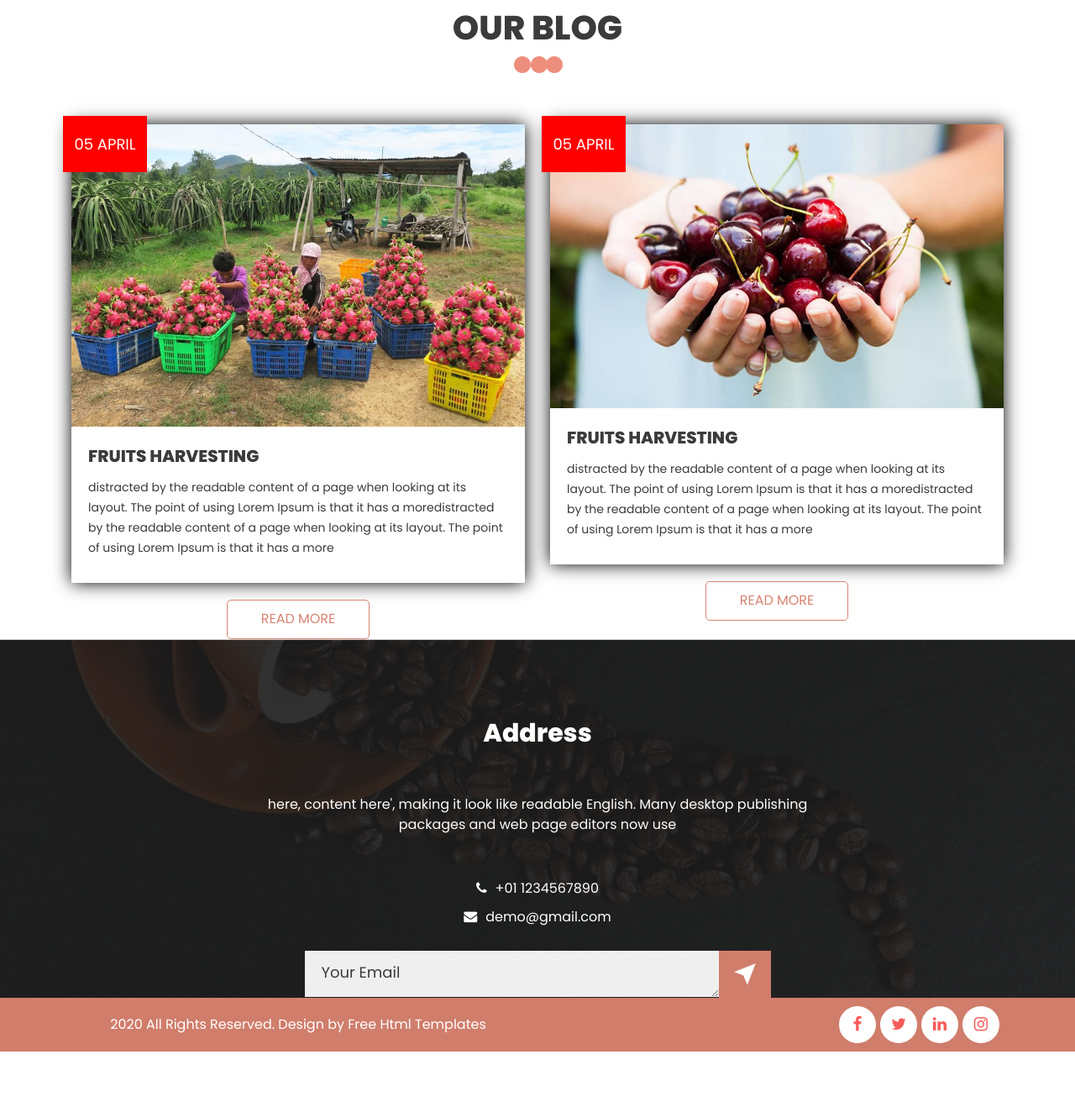
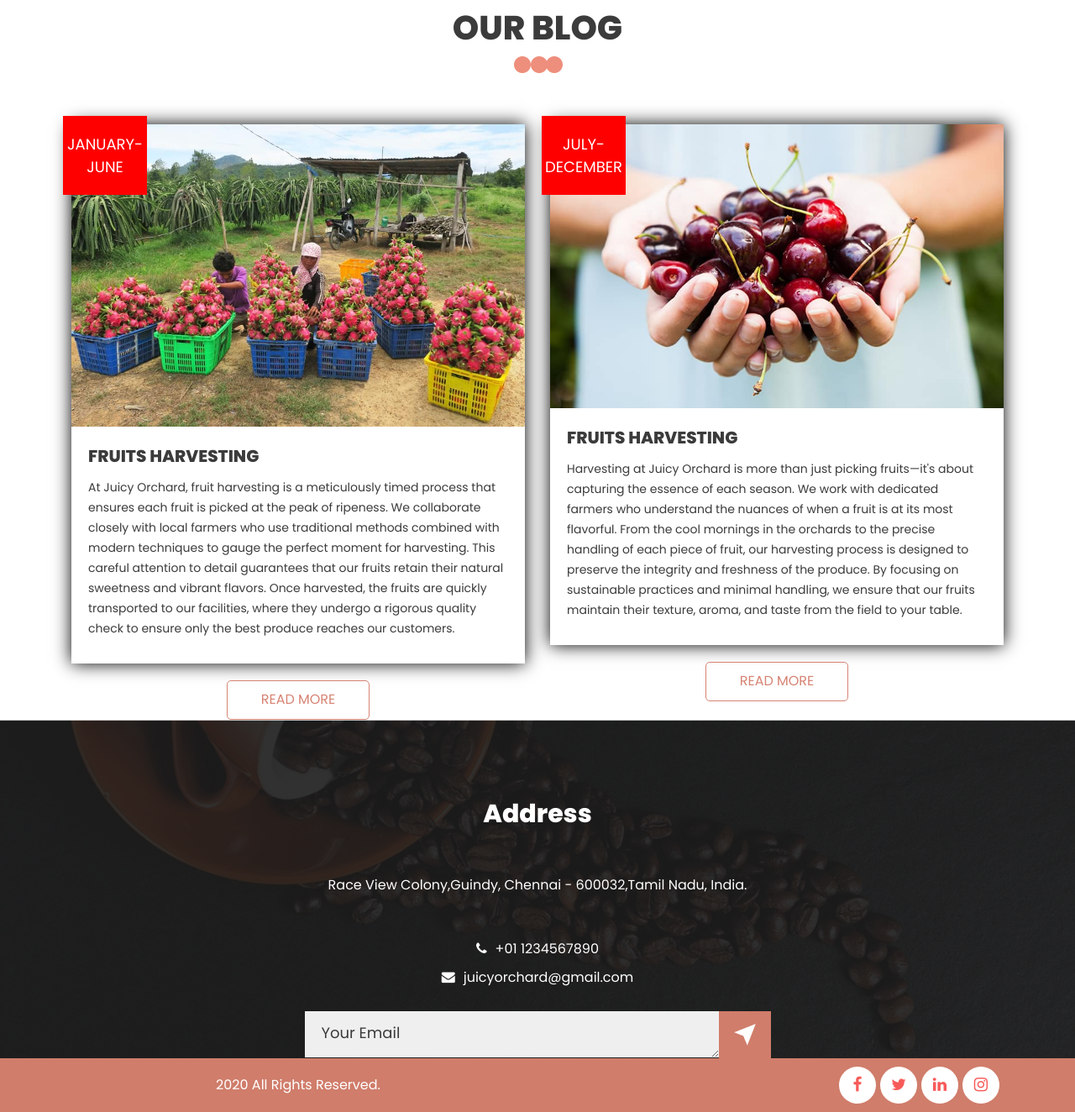
Before and after one commit to JananiAppachi/fruitshop, a plain HTML site: page blog.html in a window 1280 px wide. Shown: the part 286-1610 px from the top of the page at 84% size. Before the commit the page ends 1538 px from the top, so only its background shows below. Drawn offline with nearby package versions, Linux system fonts and the light colour scheme; files whose address does not match are found by name.

Commit message:
Update blog.html

```diff
--- a/blog.html
+++ b/blog.html
@@ -84,18 +84,18 @@
                   <div class="col-md-6">
                      <div class="blog_box">
                         <div class="blog_img"><img src="images/blog-img1.jpg"></div>
-                        <h4 class="date_text">05 April</h4>
+                        <h4 class="date_text">January-June</h4>
                         <h4 class="prep_text">Fruits Harvesting</h4>
-                        <p class="lorem_text">distracted by the readable content of a page when looking at its layout. The point of using Lorem Ipsum is that it has a moredistracted by the readable content of a page when looking at its layout. The point of using Lorem Ipsum is that it has a more</p>
+                        <p class="lorem_text">At Juicy Orchard, fruit harvesting is a meticulously timed process that ensures each fruit is picked at the peak of ripeness. We collaborate closely with local farmers who use traditional methods combined with modern techniques to gauge the perfect moment for harvesting. This careful attention to detail guarantees that our fruits retain their natural sweetness and vibrant flavors. Once harvested, the fruits are quickly transported to our facilities, where they undergo a rigorous quality check to ensure only the best produce reaches our customers.</p>
                      </div>
                      <div class="read_bt"><a href="#">Read More</a></div>
                   </div>
                   <div class="col-md-6">
                      <div class="blog_box">
                         <div class="blog_img"><img src="images/blog-img2.jpg"></div>
-                        <h4 class="date_text">05 April</h4>
+                        <h4 class="date_text">July-December</h4>
                         <h4 class="prep_text">Fruits Harvesting</h4>
-                        <p class="lorem_text">distracted by the readable content of a page when looking at its layout. The point of using Lorem Ipsum is that it has a moredistracted by the readable content of a page when looking at its layout. The point of using Lorem Ipsum is that it has a more</p>
+                        <p class="lorem_text">Harvesting at Juicy Orchard is more than just picking fruits—it's about capturing the essence of each season. We work with dedicated farmers who understand the nuances of when a fruit is at its most flavorful. From the cool mornings in the orchards to the precise handling of each piece of fruit, our harvesting process is designed to preserve the integrity and freshness of the produce. By focusing on sustainable practices and minimal handling, we ensure that our fruits maintain their texture, aroma, and taste from the field to your table.</p>
                      </div>
                      <div class="read_bt"><a href="#">Read More</a></div>
                   </div>
@@ -110,7 +110,7 @@
             <div class="row">
                <div class="col-md-12">
                   <h1 class="address_text">Address</h1>
-                  <p class="footer_text">here, content here', making it look like readable English. Many desktop publishing packages and web page editors now use </p>
+                  <p class="footer_text">Race View Colony,Guindy, Chennai - 600032,Tamil Nadu, India.</p>
                   <div class="location_text">
                      <ul>
                         <li>
@@ -120,7 +120,7 @@
                         </li>
                         <li>
                            <a href="#">
-                           <i class="fa fa-envelope" aria-hidden="true"></i><span class="padding_left_10">demo@gmail.com</span>
+                           <i class="fa fa-envelope" aria-hidden="true"></i><span class="padding_left_10">juicyorchard@gmail.com</span>
                            </a>
                         </li>
                      </ul>
@@ -139,7 +139,7 @@
          <div class="container">
             <div class="row">
                <div class="col-lg-6 col-sm-12">
-                  <p class="copyright_text">2020 All Rights Reserved. Design by <a href="https://html.design">Free Html Templates</a></p>
+                  <p class="copyright_text">2020 All Rights Reserved.</a></p>
                </div>
                <div class="col-lg-6 col-sm-12">
                   <div class="footer_social_icon">
```
